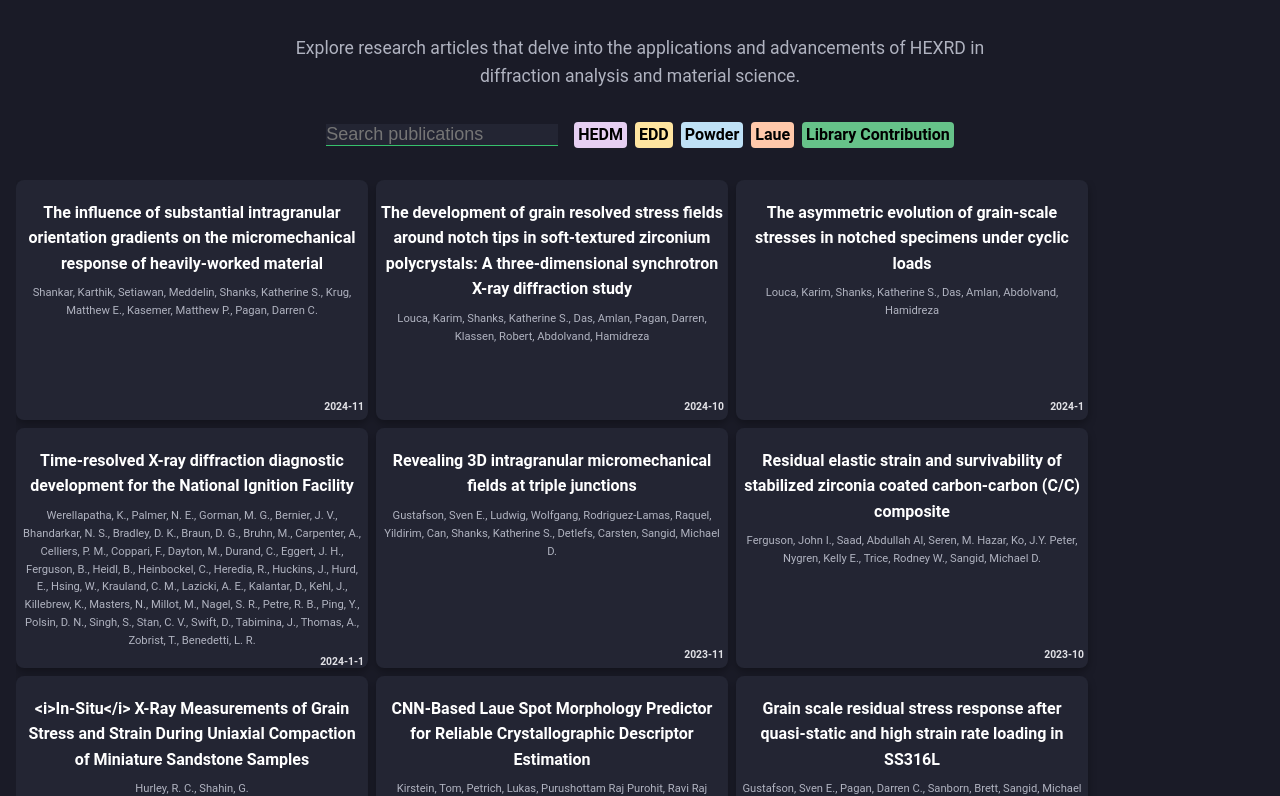
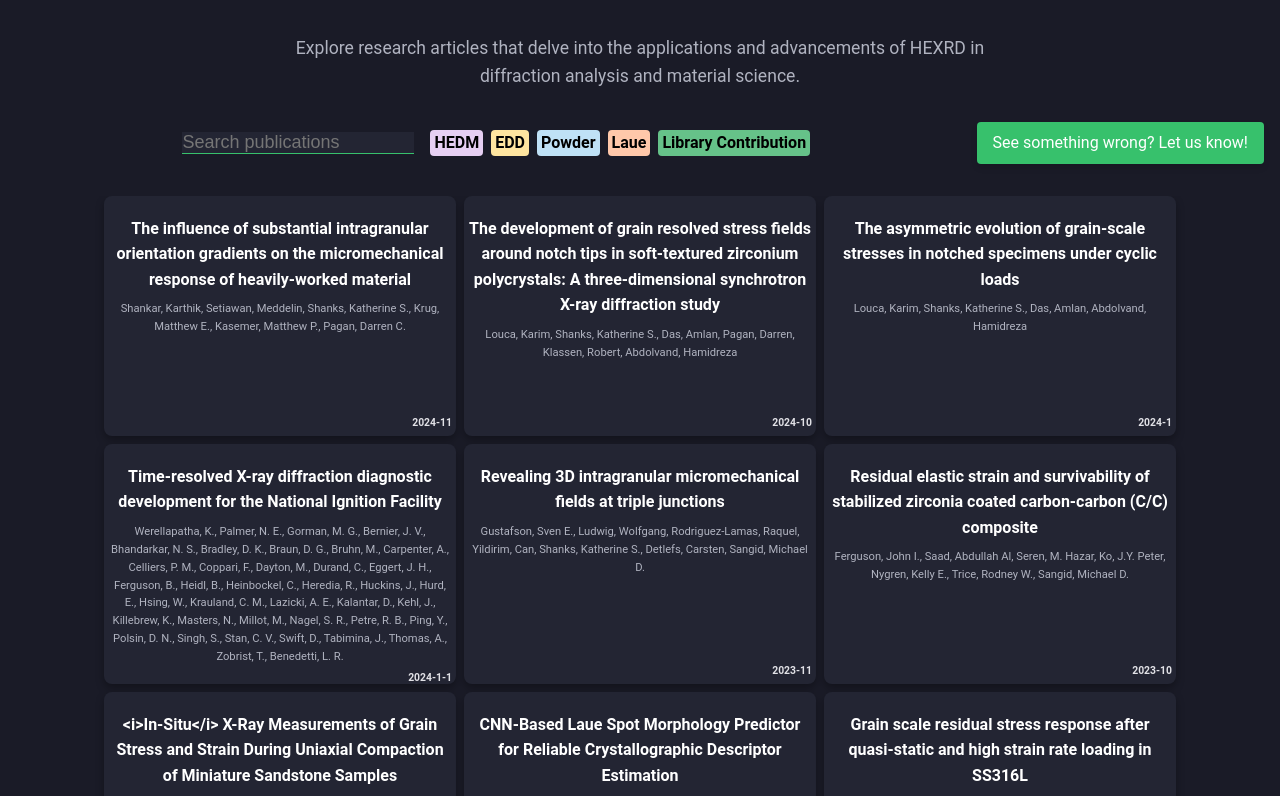
Before and after one commit to HEXRD/hexrd.github.io, a React (Create React App) app: page / in a window 1280 px wide. Shown: the part 1565-2361 px from the top of the page. Built offline with nearby package versions, Linux system fonts and the light colour scheme.

Commit message:
update the publications to link to the github citation issue template

```diff
--- a/src/components/Publications.js
+++ b/src/components/Publications.js
@@ -65,6 +65,10 @@ const Publications = () => {
                         </label>
                     ))}
                 </div>
+                <a href="https://github.com/HEXRD/hexrd.github.io/issues/new?assignees=&labels=type%3A+citation&projects=&template=citation_correction.yaml"
+                    target="_blank" rel="noopener noreferrer">
+                    See something wrong? Let us know!
+                </a>
             </div>
             <div className="publications-grid">
                 {publications
--- a/src/components/Publications.scss
+++ b/src/components/Publications.scss
@@ -66,6 +66,7 @@
     align-items: center;
 
     input {
+      margin-left: auto;
       font-size: large;
       background-color: $secondary-background-color;
       border: 0;
@@ -105,6 +106,35 @@
         outline: 0.2em solid $attention-color;
       }
     }
+
+
+    .spacer {
+      flex-grow: 0.5;
+    }
+
+
+    a {
+      padding: 0.5rem 1rem;
+      background-color: $primary-color;
+      color: $white;
+      margin-left: auto;
+      border: none;
+      border-radius: 4px;
+      cursor: pointer;
+      box-shadow: 0 4px 6px rgba(0, 0, 0, 0.1);
+      transition: background-color 0.2s ease, box-shadow 0.2s ease, transform 0.2s ease;
+
+      &:hover {
+        background-color: $accent-color;
+        box-shadow: 0 6px 12px rgba(0, 0, 0, 0.15);
+        transform: translateY(-2px);
+      }
+
+      &:focus {
+        outline: none;
+        box-shadow: 0 0 0 3px rgba($primary-color, 0.4);
+      }
+    }
   }
 
 
@@ -114,7 +144,7 @@
     display: flex;
     flex-wrap: wrap;
     flex-direction: row;
-    justify-content: left;
+    justify-content: center;
     gap: 0.5em;
     padding: 0em;
     height: 40em;
```
